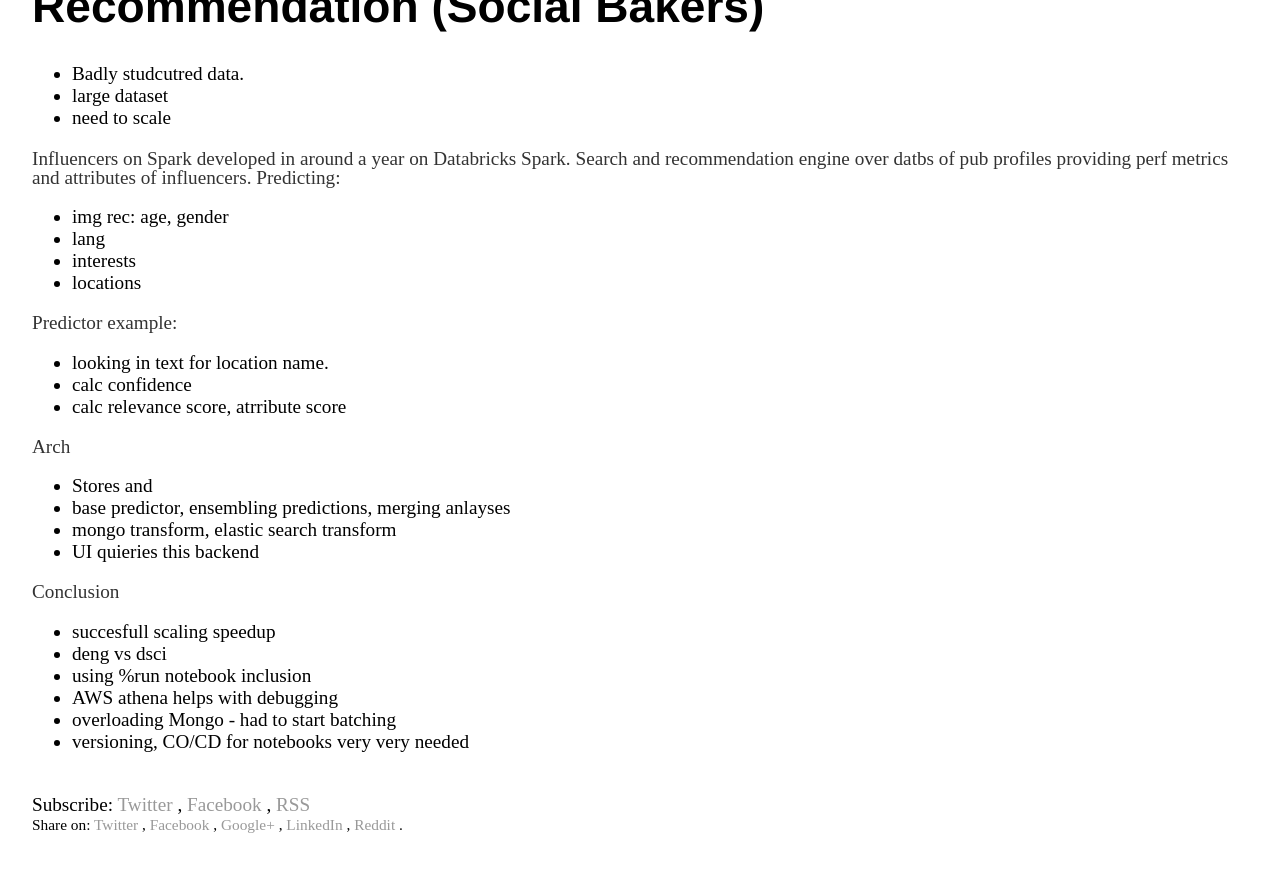
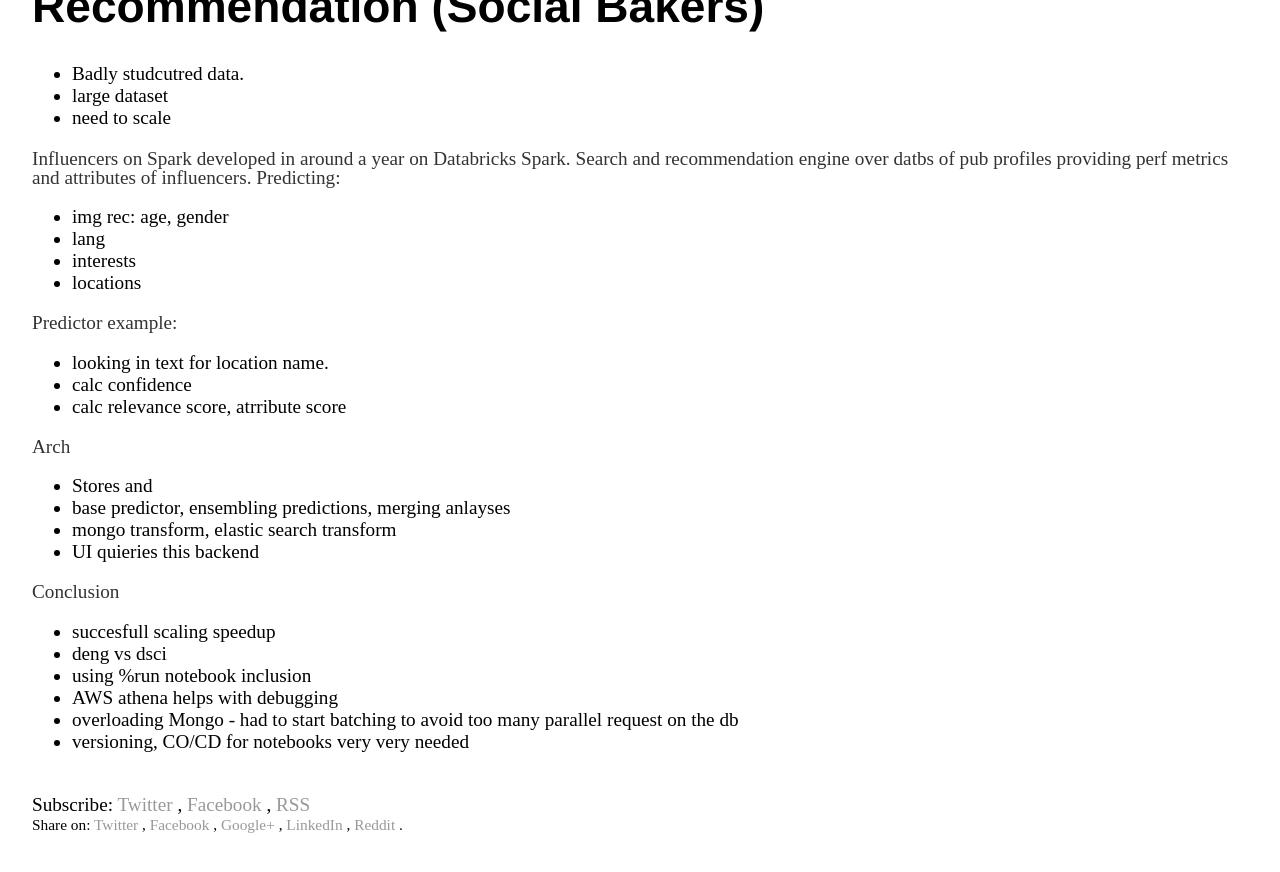
Before and after one commit to vackosar/vackosar.github.io, a Jekyll site: the page built from _posts/2018-10-03-Spark-N-AI-Summit-EU.md, in a window 1280 px wide and 900 px high, scrolled down 7456 px. Shown: the top 872 px of the window. Built offline with Jekyll 4.4.1, drawn with Linux system fonts in a browser that asks for light colours; comment, search, counter and statistics services are not loaded.

Commit message:
spark-summit

```diff
--- a/_posts/2018-10-03-Spark-N-AI-Summit-EU.md
+++ b/_posts/2018-10-03-Spark-N-AI-Summit-EU.md
@@ -376,5 +376,5 @@
 - deng vs dsci
 - using %run notebook inclusion
 - AWS athena helps with debugging
-- overloading Mongo - had to start batching
+- overloading Mongo - had to start batching to avoid too many parallel request on the db
 - versioning, CO/CD for notebooks very very needed
```
